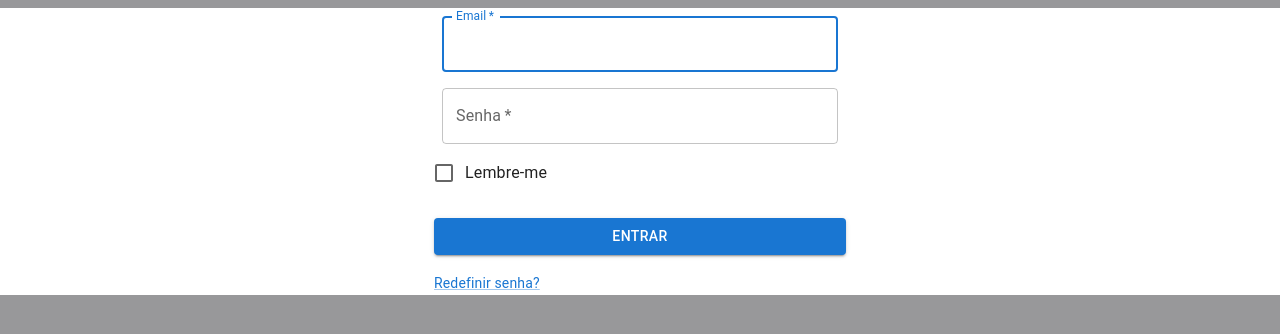
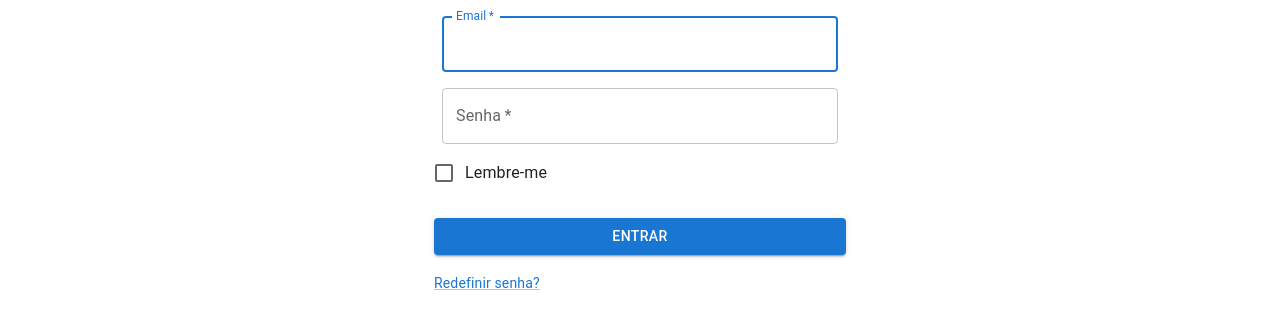
Before and after one commit to joao966/foodapp, a Next.js app in the folder frontend/: page / in a window 1280 px wide. Shown: the top 334 px of the page. Built offline with nearby package versions, Linux system fonts and the light colour scheme.

Commit message:
style: remove background globals.css

```diff
--- a/frontend/styles/globals.css
+++ b/frontend/styles/globals.css
@@ -4,7 +4,6 @@ body {
   margin: 0;
   font-family: -apple-system, BlinkMacSystemFont, Segoe UI, Roboto, Oxygen,
     Ubuntu, Cantarell, Fira Sans, Droid Sans, Helvetica Neue, sans-serif;
-  background-color: #98989a;
 }
 
 a {
```
